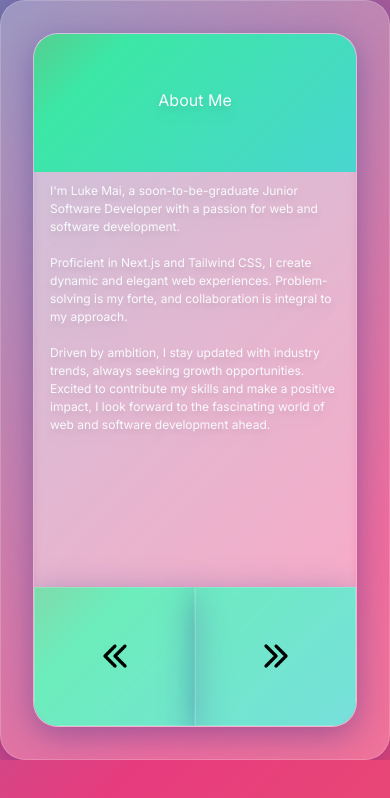
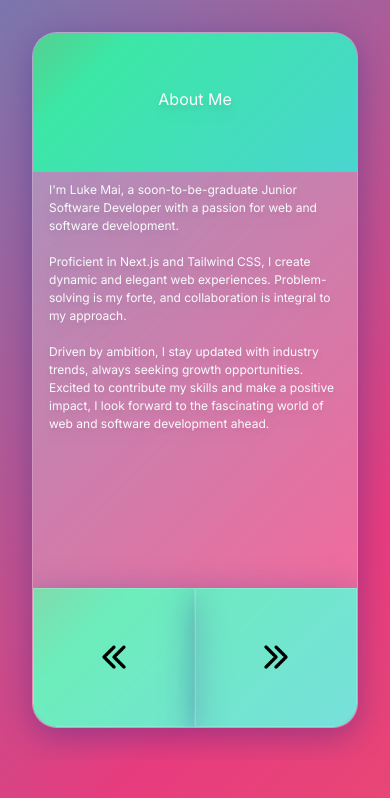
Before and after one commit to lukemaidev/portfolio, a Next.js app: page / in a window 390 px wide. Shown: the top 798 px of the page. Built offline with nearby package versions, Linux system fonts and the light colour scheme; grey boxes are pictures that could not be loaded.

Commit message:
portfolio almost finalized 5

```diff
--- a/app/page.js
+++ b/app/page.js
@@ -17,7 +17,7 @@ export default function Home() {
   return (
     <main>
       <div className="w-screen h-[90vh] md:h-screen overflow-hidden flex items-center text-poppins justify-center">
-        <div className="glass w-full h-full md:w-2/3 md:h-2/3 grid grid-cols-3 grid-rows-3 p-8 gap-8">
+        <div className="md:glass w-full h-full md:w-2/3 md:h-2/3 grid grid-cols-3 grid-rows-3 p-8 gap-8">
           <div className="glass bg-white/[0.2] row-span-3 col-span-1 overflow-hidden hidden lg:flex flex-col">
             <Image
               className="h-2/3 w-full"
```
